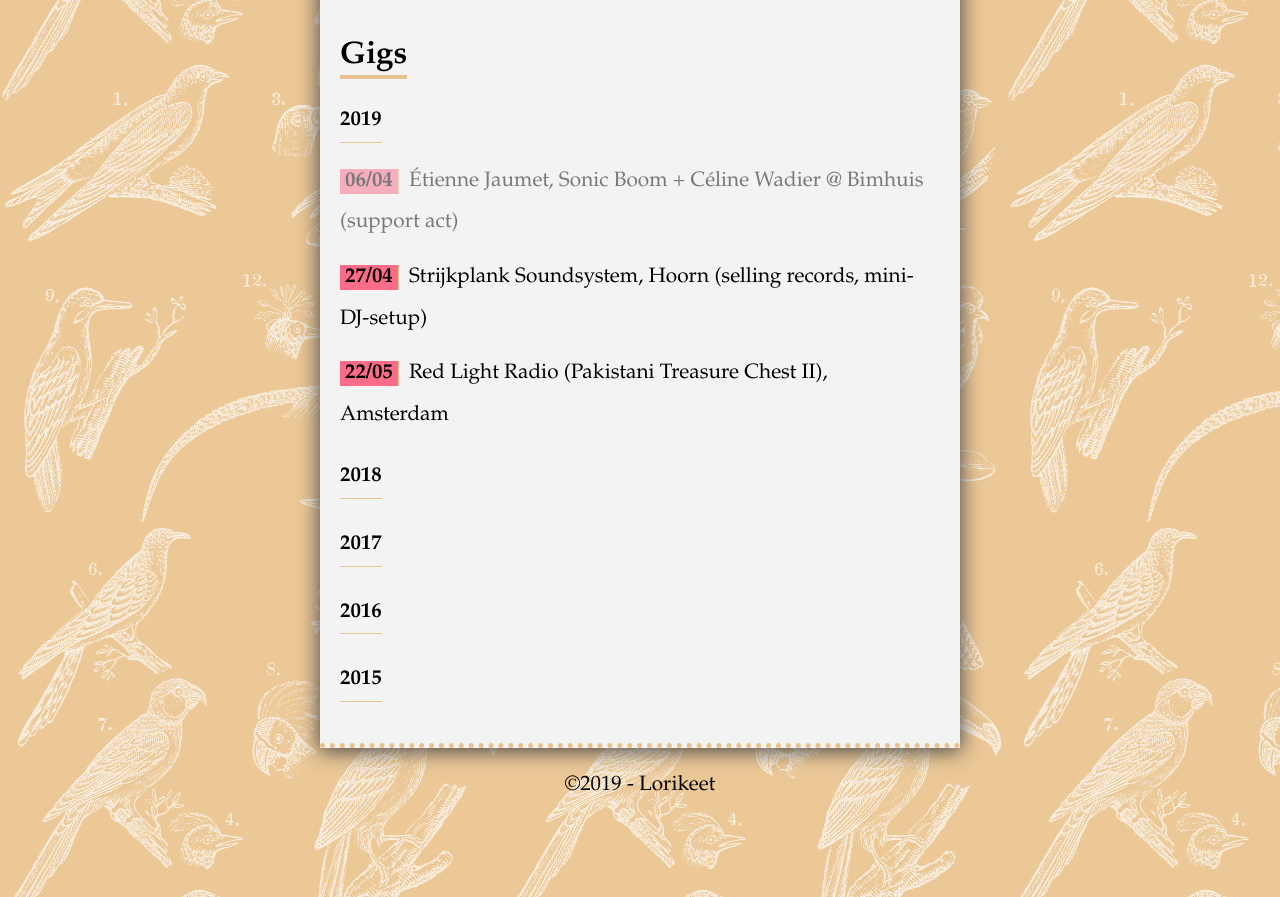
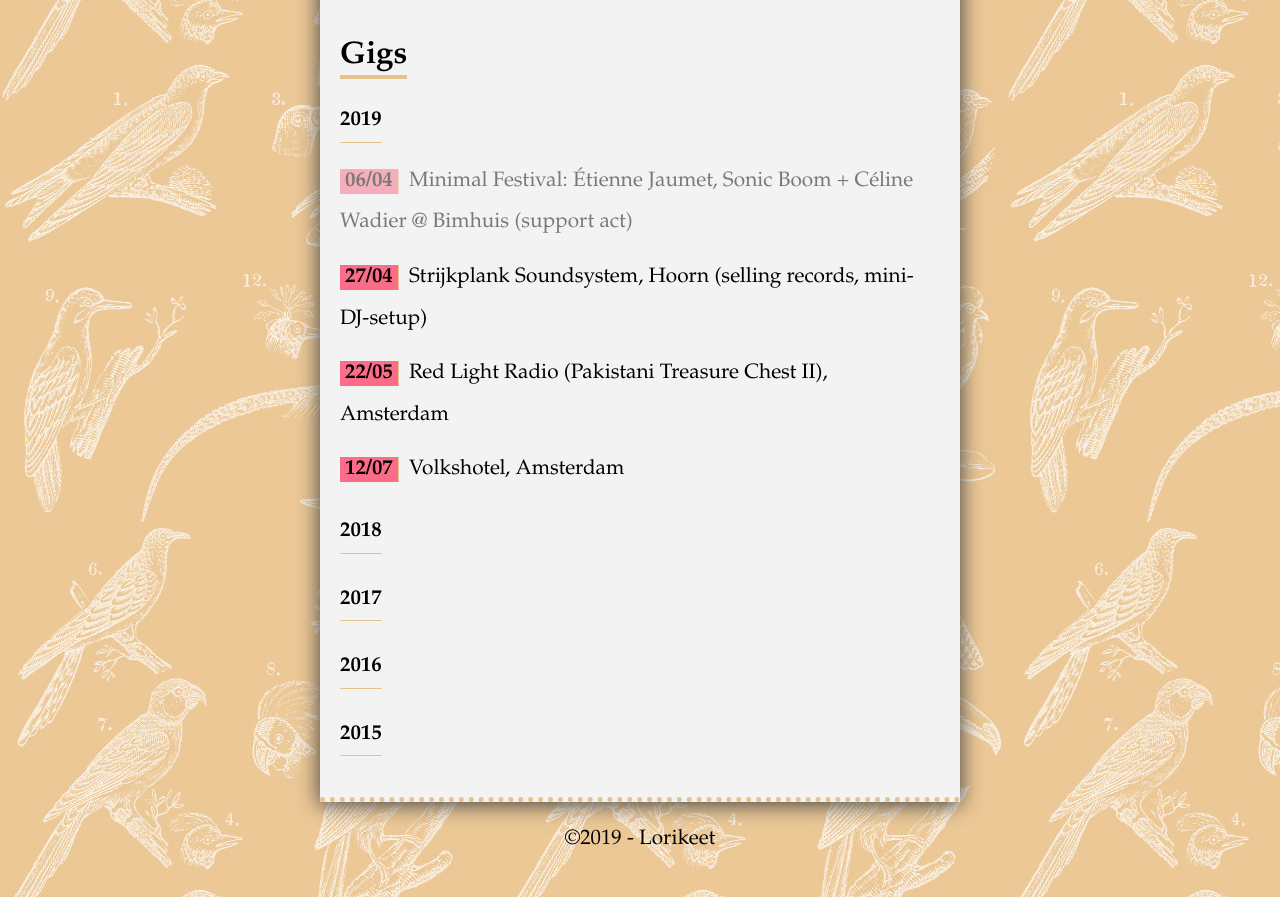
Before and after one commit to grdw/lorikeet, a Jekyll site: the page built from index.html, in a window 1280 px wide, cut to the strip 562-1459 px from the top of the page. Built offline with Jekyll 4.4.1, drawn with Linux system fonts in a browser that asks for light colours.

Commit message:
Bump events

```diff
--- a/_data/events.yaml
+++ b/_data/events.yaml
@@ -1,10 +1,12 @@
 2019:
   - date: "2019-04-06"
-    event: "Étienne Jaumet, Sonic Boom + Céline Wadier @ Bimhuis (support act)"
+    event: "Minimal Festival: Étienne Jaumet, Sonic Boom + Céline Wadier @ Bimhuis (support act)"
   - date: "2019-04-27"
     event: "Strijkplank Soundsystem, Hoorn (selling records, mini-DJ-setup)"
   - date: "2019-05-22"
     event: "Red Light Radio (Pakistani Treasure Chest II), Amsterdam"
+  - date: "2019-07-12"
+    event: "Volkshotel, Amsterdam"
 2018:
   - date: "2018-08-25"
     event: "Uitmarkt, Bimhuis"
```
